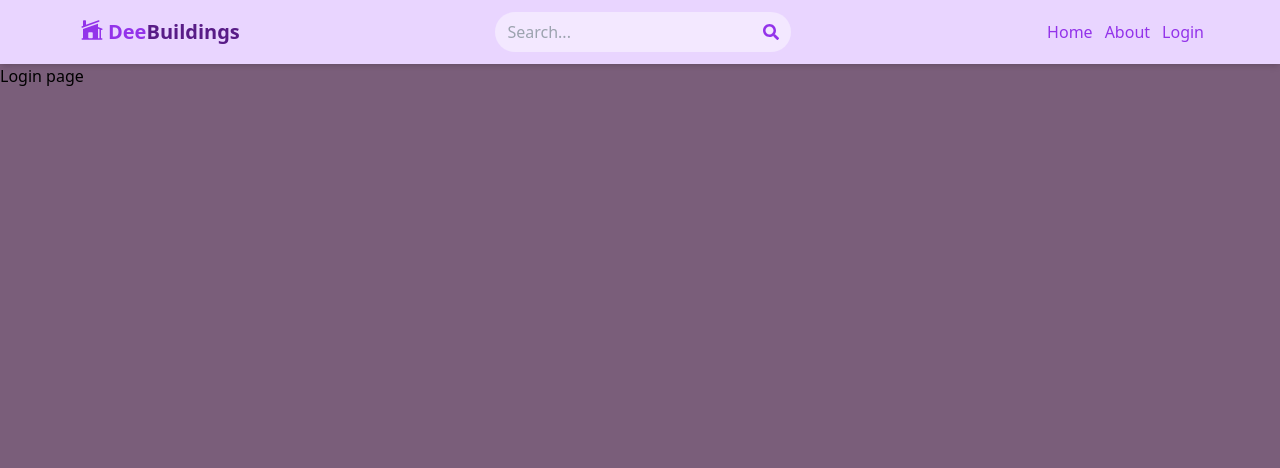
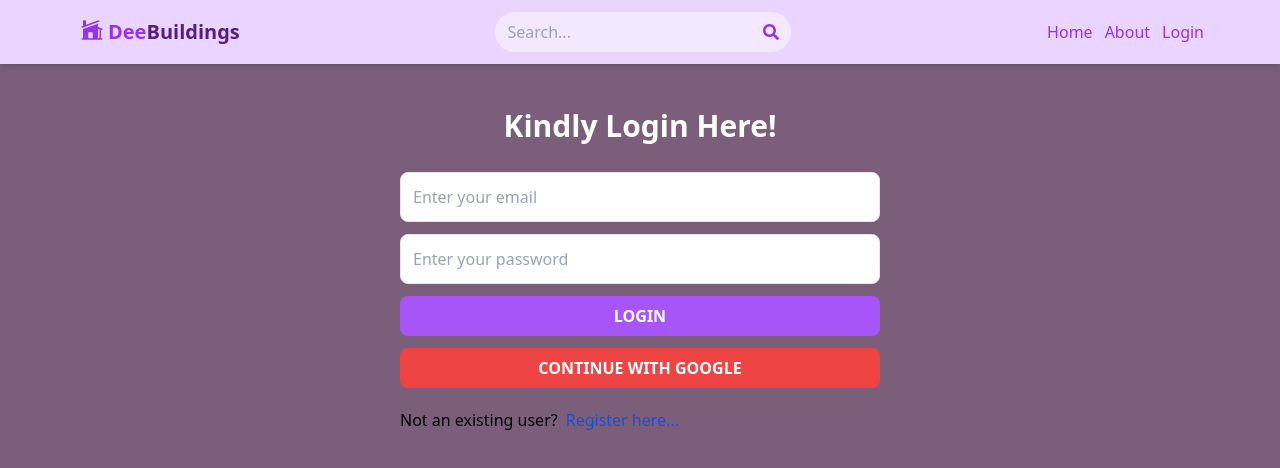
Before and after one commit to greatdaveo/Dee-Buildings, a React (Vite) app: page /login in a window 1280 px wide. Shown: the top 468 px of the page. Built offline with nearby package versions, Linux system fonts and the light colour scheme.

Commit message:
Completed the Login Page functionality

```diff
--- a/src/components/homepage/Header.jsx
+++ b/src/components/homepage/Header.jsx
@@ -53,7 +53,7 @@ const Header = () => {
               </li>
             </Link>
 
-            <Link to={"login"}>
+            <Link to={"/login"}>
               <li className="text-purple-600 hover:underline">Login </li>
             </Link>
           </ul>
--- a/src/pages/LoginPage.jsx
+++ b/src/pages/LoginPage.jsx
@@ -1,11 +1,90 @@
-import React from 'react'
+import React, { useState } from "react";
+import { Link, useNavigate } from "react-router-dom";
 
 const LoginPage = () => {
+  const [formData, setFormData] = useState({});
+  const [error, setError] = useState(null);
+  const [loading, setLoading] = useState(false);
+  const navigate = useNavigate();
+
+  const handleChange = (e) => {
+    setFormData({ ...formData, [e.target.id]: e.target.value });
+  };
+
+  const handleSubmit = async (e) => {
+    e.preventDefault();
+    try {
+      setLoading(true);
+      const response = await fetch("/api/auth/login", {
+        method: "POST",
+        headers: {
+          "Content-Type": "application/json",
+        },
+        body: JSON.stringify(formData),
+      });
+      const data = await response.json();
+
+      if (data.success === false) {
+        setError(data.message);
+        setLoading(false);
+
+        return;
+      }
+
+      setLoading(false);
+      setError(null);
+      navigate("/");
+    } catch (error) {
+      setLoading(false);
+      setError(error.message);
+    }
+  };
+
+  // console.log(formData);
+
   return (
-    <div>
-      <h1>Login page</h1>
+    <div className="p-4 max-w-lg mx-auto">
+      <h1 className="my-7 text-3xl text-white text-center font-semibold">
+        Kindly Login Here!
+      </h1>
+
+      {error && <p className="text-red-500 my-5 text-center">{error}</p>}
+
+      <form className="flex flex-col gap-3" onSubmit={handleSubmit}>
+        <input
+          type="email"
+          onChange={handleChange}
+          placeholder="Enter your email"
+          className="border p-3 rounded-lg"
+          id="email"
+        />
+        <input
+          type="password"
+          onChange={handleChange}
+          placeholder="Enter your password"
+          className="border p-3 rounded-lg"
+          id="password"
+        />
+        <button
+          disabled={loading}
+          className="bg-purple-500 text-white p-2 rounded-lg font-bold hover:opacity-95 disabled:opacity-80"
+        >
+          {loading ? "Loading..." : "LOGIN"}
+        </button>
+
+        <button className="bg-red-500 text-white p-2 rounded-lg font-bold hover:opacity-95 disabled:opacity-80">
+          CONTINUE WITH GOOGLE
+        </button>
+      </form>
+
+      <div className="flex gap-2 mt-5 ">
+        <p>Not an existing user? </p>
+        <Link to={"/register"} className="text-blue-700">
+          Register here...
+        </Link>
+      </div>
     </div>
-  )
-}
+  );
+};
 
-export default LoginPage
+export default LoginPage;
--- a/src/pages/RegisterPage.jsx
+++ b/src/pages/RegisterPage.jsx
@@ -48,6 +48,8 @@ const RegisterPage = () => {
         Kindly Register Here!
       </h1>
 
+      {error && <p className="text-red-500 my-5 text-center">{error}</p>}
+
       <form className="flex flex-col gap-3" onSubmit={handleSubmit}>
         <input
           type="text"
@@ -88,8 +90,6 @@ const RegisterPage = () => {
           Sign in
         </Link>
       </div>
-
-      {error && <p className="text-red-500 mt-5">{error}</p>}
     </div>
   );
 };
```
